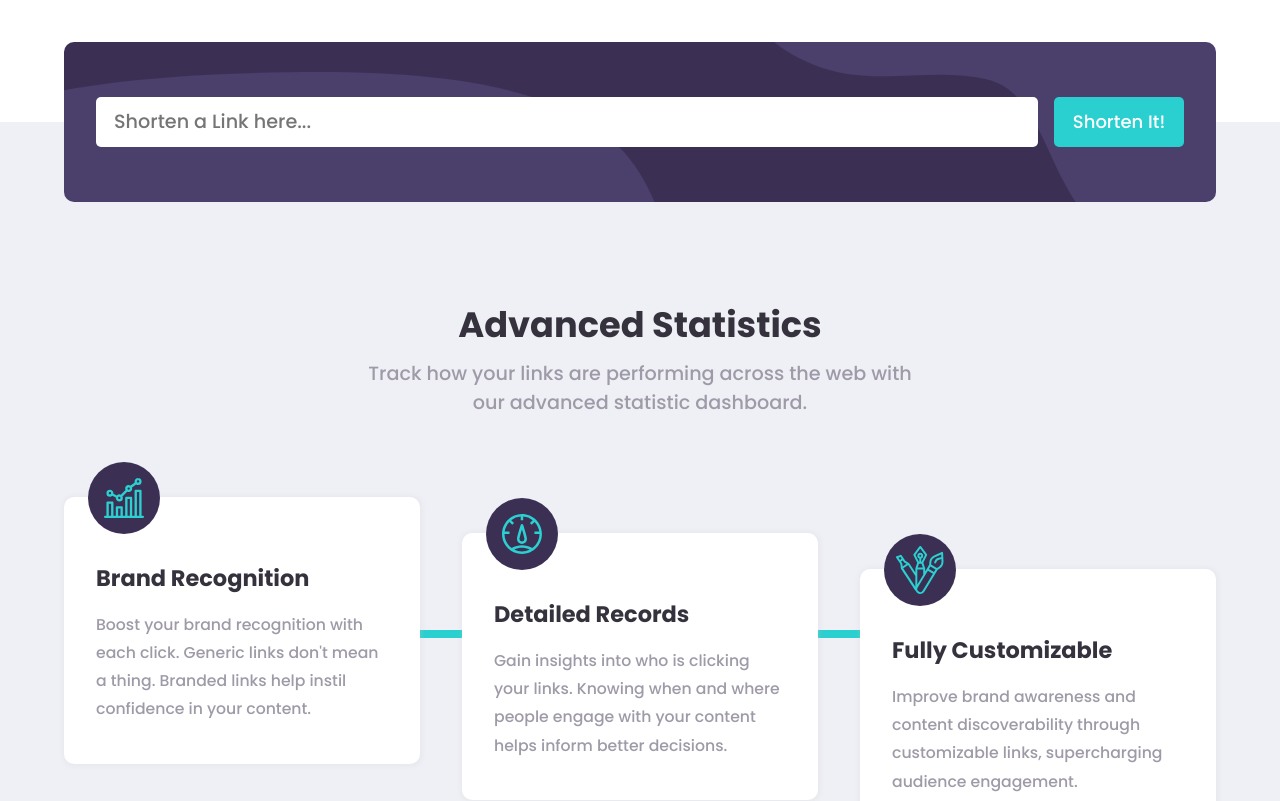
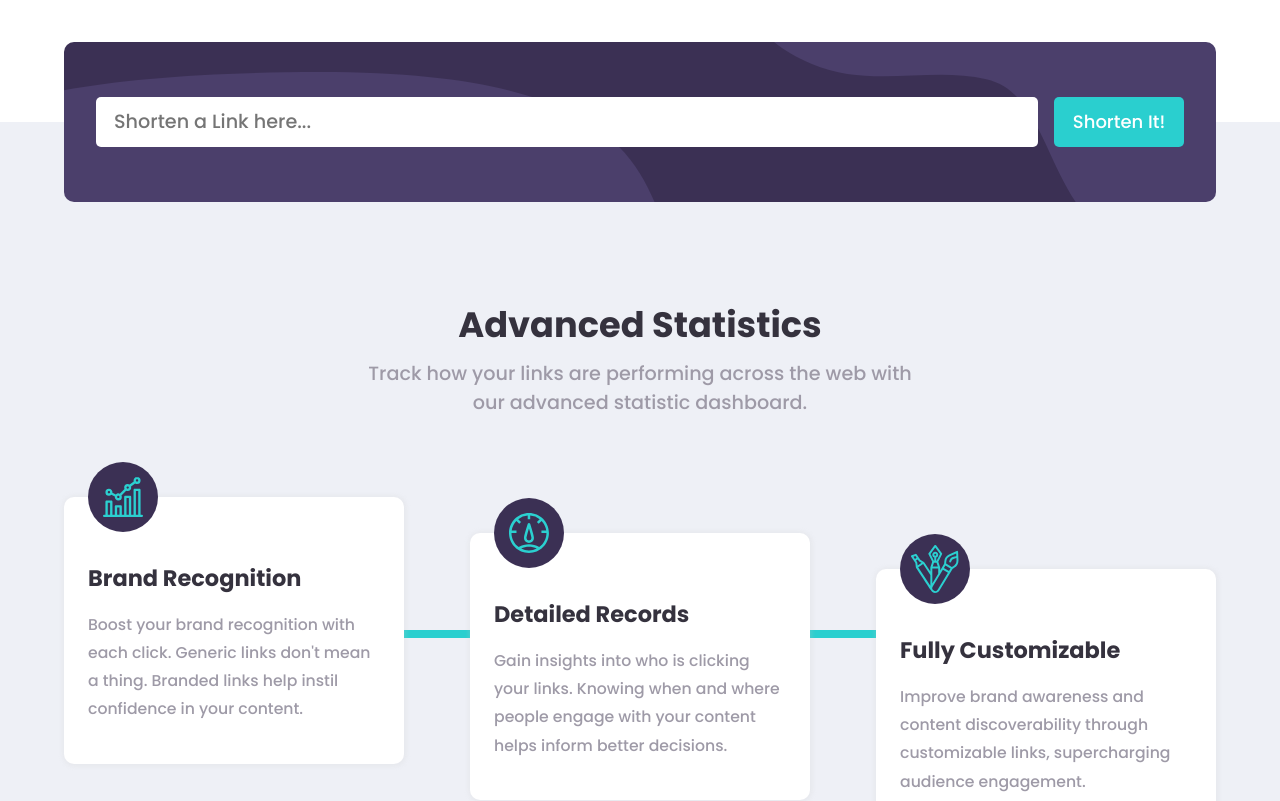
Before and after one commit to flp-pcll/url-shortener-app, a React (Create React App) app: page / in a window 1280 px wide. Shown: the part 660-1461 px from the top of the page. Built offline with nearby package versions, Linux system fonts and the light colour scheme.

Commit message:
fixed box-sizing

```diff
--- a/src/assets/styles/reset.css
+++ b/src/assets/styles/reset.css
@@ -1,7 +1,7 @@
 * {
     margin: 0;
     padding: 0;
-    box-sizing: 0;
+    box-sizing: border-box;
 }
 
 ul, ol, li {
--- a/src/components/StatsArea/StatsCard/StatsCard.module.css
+++ b/src/components/StatsArea/StatsCard/StatsCard.module.css
@@ -12,8 +12,8 @@
 
 .stats-card_icon {
     display: block;
-    width: 50px;
-    height: 50px;
+    width: 70px;
+    height: 70px;
     background-color: var(--dark-violet);
     border-radius: 50%;
     padding: .7rem;
@@ -32,7 +32,7 @@
 .stats-card_text-area {
     display: block;
     margin: 1.5rem 1rem 0 1rem;
-    padding: .5rem;
+    padding: .5rem 0;
 }
 
 .stats-card_text-area header {
```
